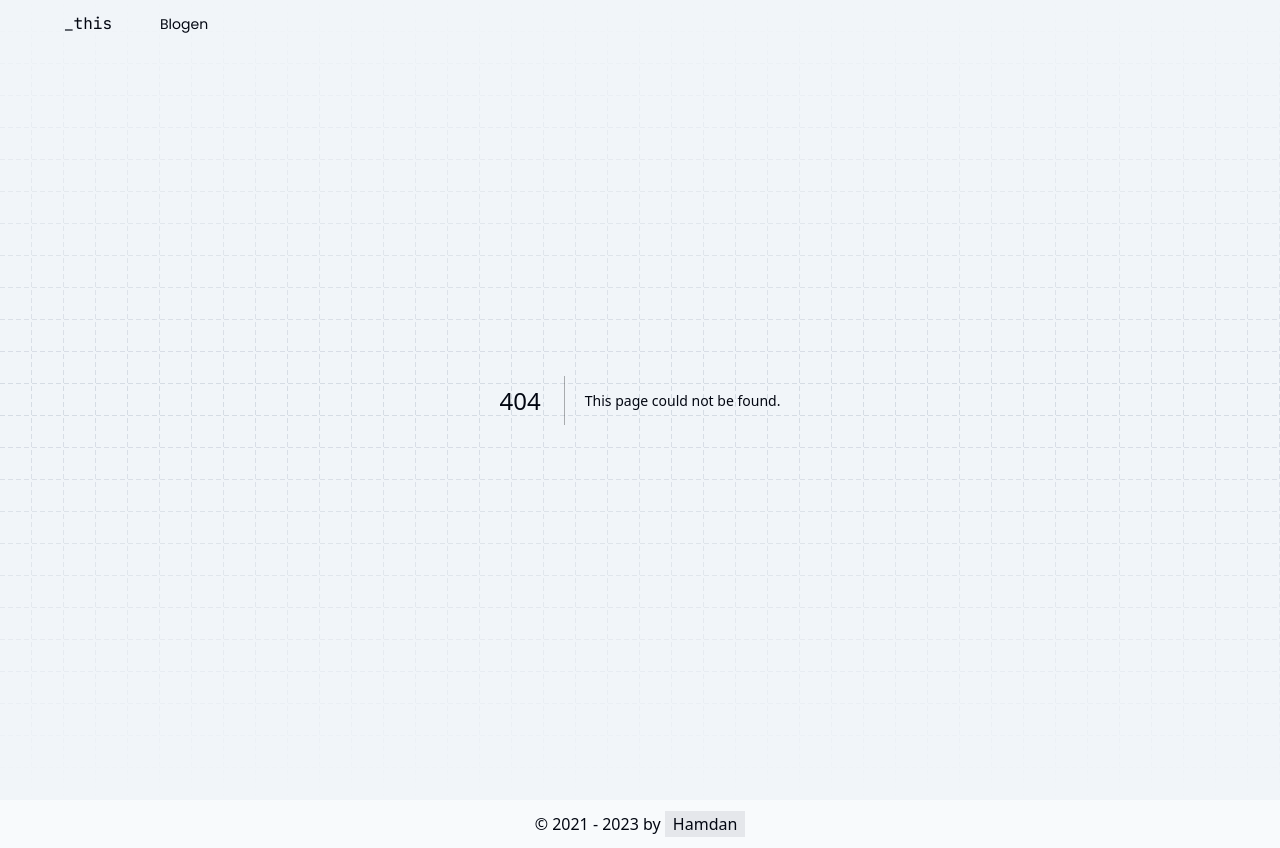
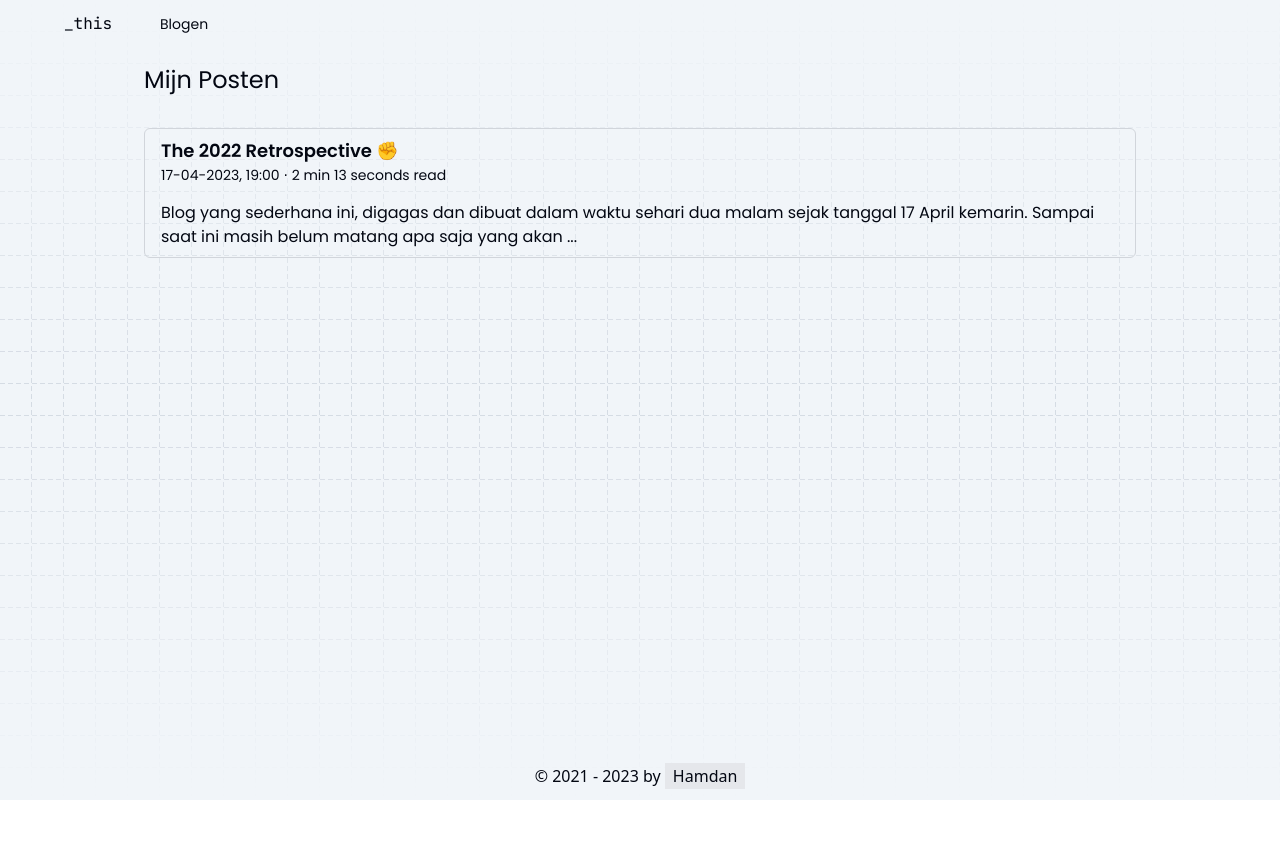
Before and after one commit to thisham/thisham.github.io, a Next.js app: page /blogs in a window 1280 px wide. Before the commit this address had no page. After the commit the page ends 800 px from the top, so only its background shows below. Built offline with nearby package versions, Linux system fonts and the light colour scheme.

Commit message:
chore: separate post list into new page

```diff
--- /dev/null
+++ b/src/pages/blogs/index.tsx
@@ -0,0 +1,80 @@
+import PageMeta from "@modules/components/PageMeta";
+import { clsx } from "@modules/utils/clsx";
+import { PostMeta, getAllPostMeta } from "@modules/utils/posts";
+import Link from "next/link";
+
+type EntryItemProps = {
+  slug: string;
+  title: string;
+  date: string;
+  summary: string;
+  readingSeconds: number;
+};
+
+type HomeProps = { posts: PostMeta[] };
+
+export default function BlogList({ posts }: HomeProps): JSX.Element {
+  const EntryItem = (p: EntryItemProps) => (
+    <div
+      className={clsx(
+        "flex flex-col",
+        "border rounded-md py-2 px-4",
+        "border-gray-300 dark:border-gray-800"
+      )}
+    >
+      <Link href={p.slug} className={clsx("font-semibold text-lg")}>
+        {p.title}
+      </Link>
+      <small className={clsx("text-xs lg:text-sm mb-4")}>
+        {new Intl.DateTimeFormat(["nl"], {
+          dateStyle: "short",
+          timeStyle: "short",
+        }).format(new Date(p.date))}{" "}
+        &sdot; {Math.floor(p.readingSeconds / 60)} min{" "}
+        {Math.floor(p.readingSeconds % 60)} seconds read
+      </small>
+      <div>{p.summary}</div>
+    </div>
+  );
+
+  const EmptyItem = () => <p className={clsx("italic")}>No Content.</p>;
+
+  return (
+    <>
+      <PageMeta
+        title={"Mijn Posten"}
+        description={
+          "A platform of an FS enjinier, who willing to share his projects, toughts and biscuits."
+        }
+      />
+
+      <section
+        className={clsx(
+          "min-h-[40rem] w-full px-8 pb-8 pt-16 md:px-24 lg:px-36"
+        )}
+      >
+        <h3 className={clsx("text-2xl mb-8")}>Mijn Posten</h3>
+        {posts.length ? (
+          posts.map((post, index) => (
+            <EntryItem
+              key={index}
+              slug={`/blogs/${post.slug}`}
+              title={post.data["title"]}
+              date={post.data["date"]}
+              summary={`${post.content.substring(0, 160)}...`}
+              readingSeconds={(post.content.split(" ").length / 183) * 60}
+            />
+          ))
+        ) : (
+          <EmptyItem />
+        )}
+      </section>
+    </>
+  );
+}
+
+export async function getStaticProps() {
+  const posts = getAllPostMeta();
+
+  return { props: { posts } };
+}
--- a/src/pages/index.tsx
+++ b/src/pages/index.tsx
@@ -1,6 +1,3 @@
-import Image from "next/image";
-import { Inter } from "next/font/google";
-import styles from "@modules/styles/Home2.module.css";
 import {
   BrandGithub,
   BrandLinkedin,
@@ -9,13 +6,9 @@ import {
   Mail,
 } from "tabler-icons-react";
 import Link from "next/link";
-import ProfileImage from "@modules/assets/profile.jpeg";
 import PageMeta from "@modules/components/PageMeta";
 import { PostMeta, getAllPostMeta } from "@modules/utils/posts";
 import { clsx } from "@modules/utils/clsx";
-import { useMemo } from "react";
-
-const inter = Inter({ subsets: ["latin"] });
 
 type EntryItemProps = {
   slug: string;
@@ -42,7 +35,12 @@ export default function Home({ posts }: HomeProps) {
   );
 
   const ProfileSection = () => (
-    <div className={clsx("relative flex flex-col", "w-full h-screen pt-36")}>
+    <div
+      className={clsx(
+        "relative flex flex-col",
+        "w-full pt-48 md:pt-56 lg:pt-56"
+      )}
+    >
       <div className={clsx("flex flex-col justify-center", "p-4")}>
         <span className={clsx("text-lg md:text-3xl")}>Hoi! Ik ben</span>
         <h1 className={"text-[3rem] md:text-[6rem] -mt-2 mb-2 md:mb-0"}>
@@ -121,15 +119,15 @@ export default function Home({ posts }: HomeProps) {
       <section
         className={clsx(
           "flex flex-col justify-center",
-          "h-fit w-full px-8 py-8 md:px-24 lg:px-36",
+          "h-fit w-full px-8 md:px-24 lg:px-36",
           "relative z-0 opacity-100"
         )}
       >
         <ProfileSection />
       </section>
 
-      <section
-        className={clsx("min-h-[36rem] w-full px-8 py-8 md:px-24 lg:px-36")}
+      {/* <section
+        className={clsx("min-h-[40rem] w-full px-8 py-8 md:px-24 lg:px-36")}
       >
         <h3 className={clsx("text-2xl mb-8")}>Mijn Posten</h3>
         {posts.length ? (
@@ -145,7 +143,7 @@ export default function Home({ posts }: HomeProps) {
         ) : (
           <EmptyItem />
         )}
-      </section>
+      </section> */}
     </>
   );
 }
```
